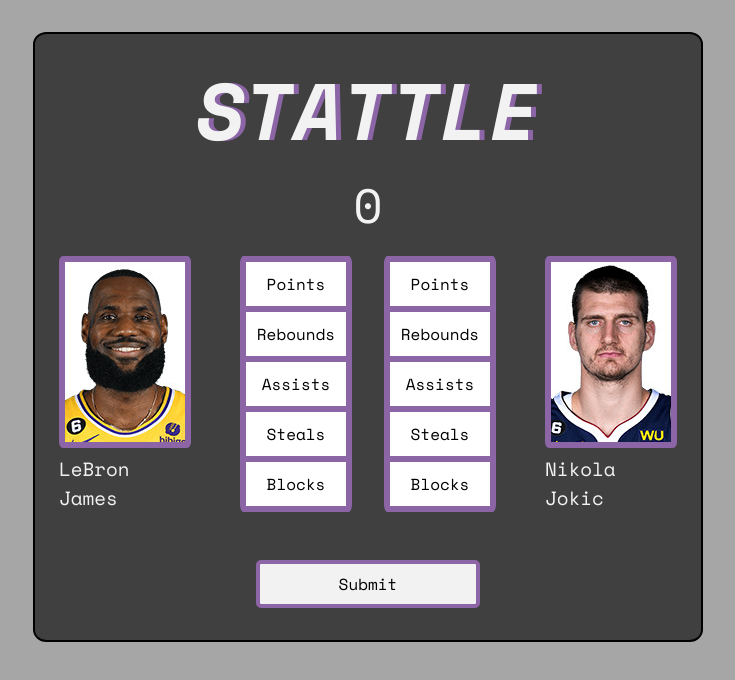
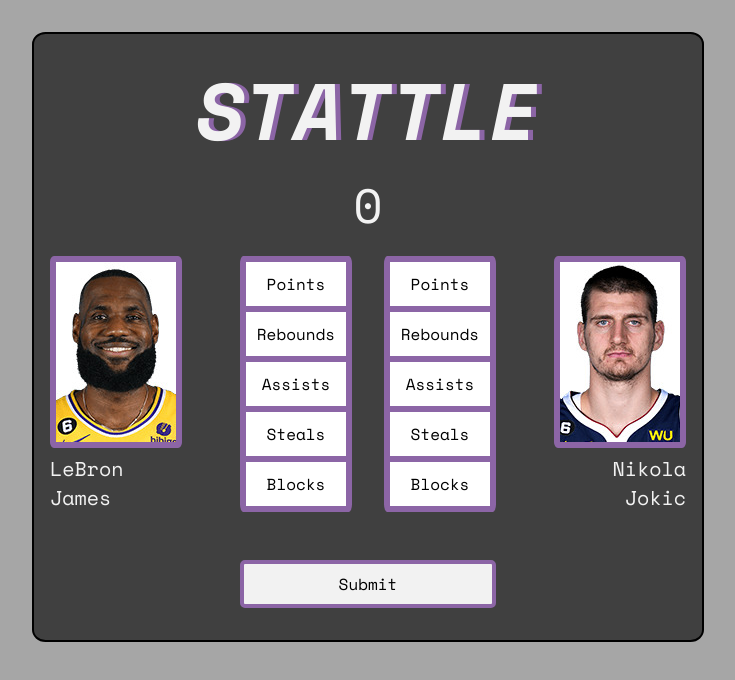
Before and after one commit to ZacharyHLong/nba-stattle, a React (Vite) app: page / in a window 1280 px wide. Shown: the top 680 px of the page, without its empty margins (272-1007 px from the left). Built offline with nearby package versions, Linux system fonts and the light colour scheme.

Commit message:
fixed up name display for players, minor css adjustments needed

```diff
--- a/src/App.css
+++ b/src/App.css
@@ -65,13 +65,13 @@
 .player-container {
   display: flex;
   flex-direction: column;
-  align-items: center;
   padding: 0 1.5rem;
+  width: 150px;
 }
 
 .player-container p {
   color: #f2f2f2;
-  font-size: 1.2rem;
+  font-size: 1.1rem;
   margin: 0;
 }
 
@@ -122,7 +122,7 @@
   display: flex;
   justify-content: center;
   align-items: center;
-  width: 14rem;
+  width: 256px;
   height: 3rem;
   border: 4px solid #8c65a6;
   border-radius: 5px;
@@ -180,16 +180,18 @@
 
 .left {
   padding-left: 1rem;
+  text-align: start;
 }
 
 .right {
   padding-right: 1rem;
+  text-align: end;
 }
 
 .stat-selector {
   display: flex;
   flex-direction: row;
-  align-items: center;
+  align-items: start;
   justify-content: center;
   width: 100%;
 }
--- a/src/App.jsx
+++ b/src/App.jsx
@@ -91,7 +91,7 @@
       </div>
 
       <div className="selector-box">
-        <PlayerContainer player={selectedPlayers[0]} className="left" />
+        <PlayerContainer player={selectedPlayers[0]} classSide="left" />
         <div className="stat-selector">
           <div className="stat-button-column">
             {statNames.map((statName, index) => (
@@ -106,7 +106,7 @@
         </div>
 
 
-        <PlayerContainer player={selectedPlayers[1]} className="right" />
+        <PlayerContainer player={selectedPlayers[1]} classSide="right" />
       </div>
 
       <button className="submit-button" onClick={handleSubmit}>Submit</button>
--- a/src/components/PlayerContainer.jsx
+++ b/src/components/PlayerContainer.jsx
@@ -1,12 +1,24 @@
 import  React from 'react';
 
-const PlayerContainer = ({ player }) => {
+function getFontSize(text) {
+  let baseSize = 20;
+  let maxLength = 20;
+  if (text.length > maxLength) {
+    return `${baseSize - (text.length - maxLength)}px`;
+  } else {
+    return `${baseSize}px`;
+  }
+}
+
+const PlayerContainer = ({ player, classSide }) => {
+  const [firstName, lastName] = player.name.split(' ');
   return (
-    <div className="player-container">
+    <div className={`player-container ${classSide}`}>
       <div className="headshot-container">
         <img className="headshot" src={player.headshot} alt={player.name} />
       </div>
-      <p>{player.name}</p>
+      <p style={{ fontSize: getFontSize(player.name) }}>{firstName}</p>
+      <p style={{ fontSize: getFontSize(player.name) }}>{lastName}</p>
     </div>
   );
 };
```
